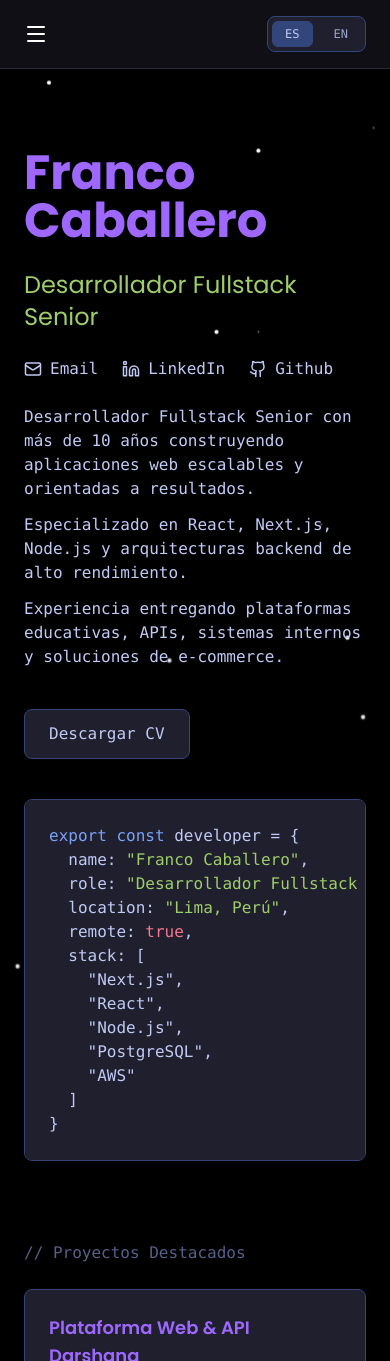
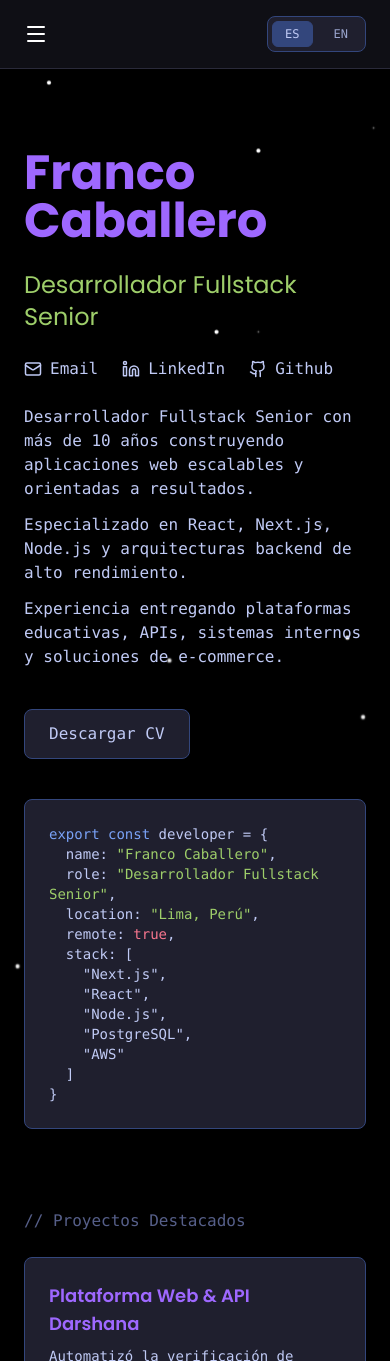
Before and after one commit to hansgianfranco/franco-caballero-dev, a Next.js app: page / in a window 390 px wide. Shown: the top 1361 px of the page. Built offline with nearby package versions, Linux system fonts and the light colour scheme.

Commit message:
fix hero pre

```diff
--- a/components/Hero.tsx
+++ b/components/Hero.tsx
@@ -80,8 +80,8 @@ export default function Hero({ personal, profile, social }: { personal: Personal
                 animate={{ opacity: 1, x: 0 }}
                 transition={{ duration: 0.7 }}
             >
-                <div className="bg-[#1f1f2e] border border-[#33467C] rounded-lg p-6 overflow-x-auto">
-                    <pre>
+                <div className="bg-[#1f1f2e] border border-[#33467C] rounded-lg p-6">
+                    <pre className="whitespace-pre-wrap break-words text-sm sm:text-base">
                         <code>
                         <span className="text-[#7aa2f7]">export const</span> developer = {"{"}
                         {"\n"}  name: <span className="text-[#9ece6a]">&quot;{personal?.name}&quot;</span>,
```
Lines whose indentation alone changed are shown as unchanged.
